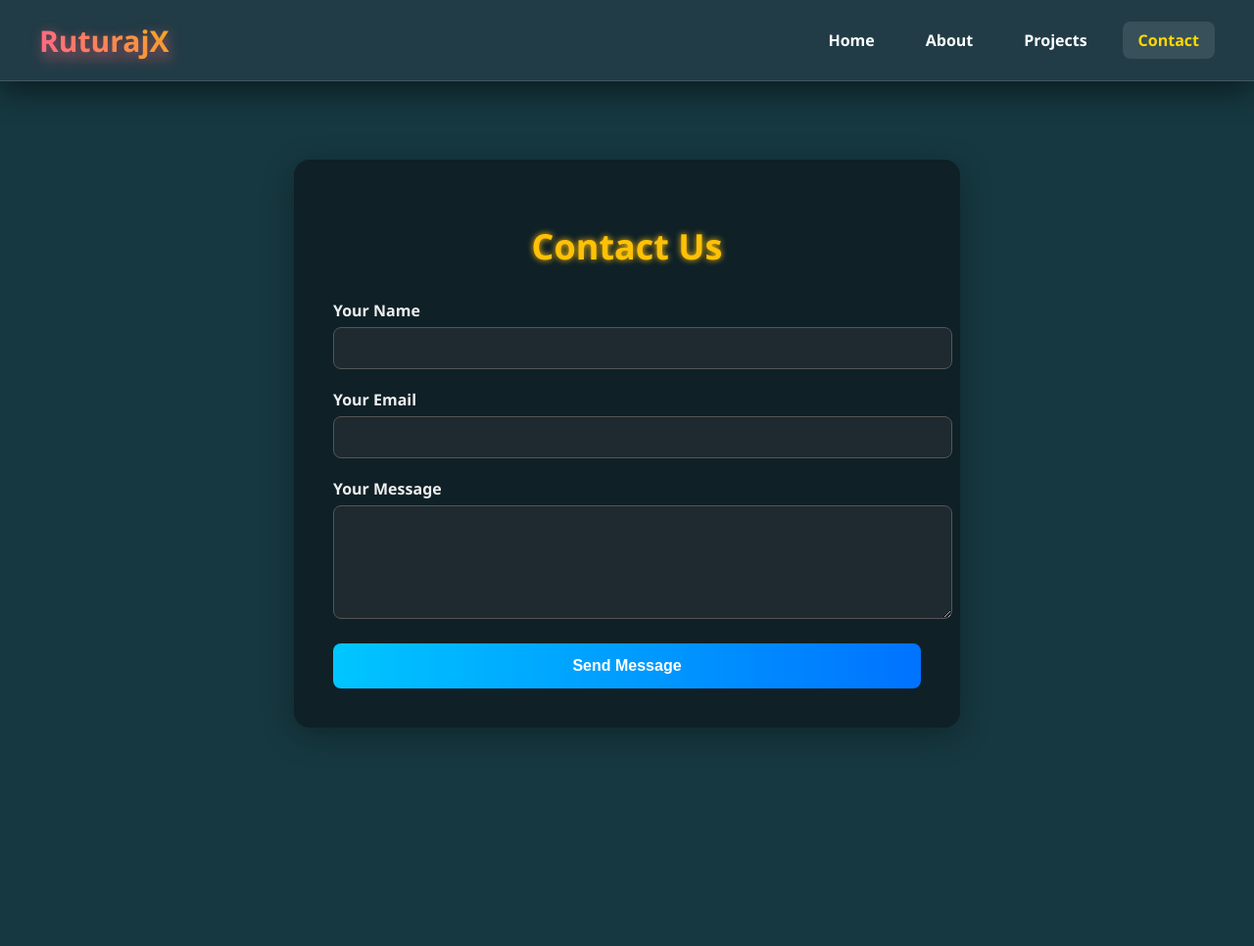
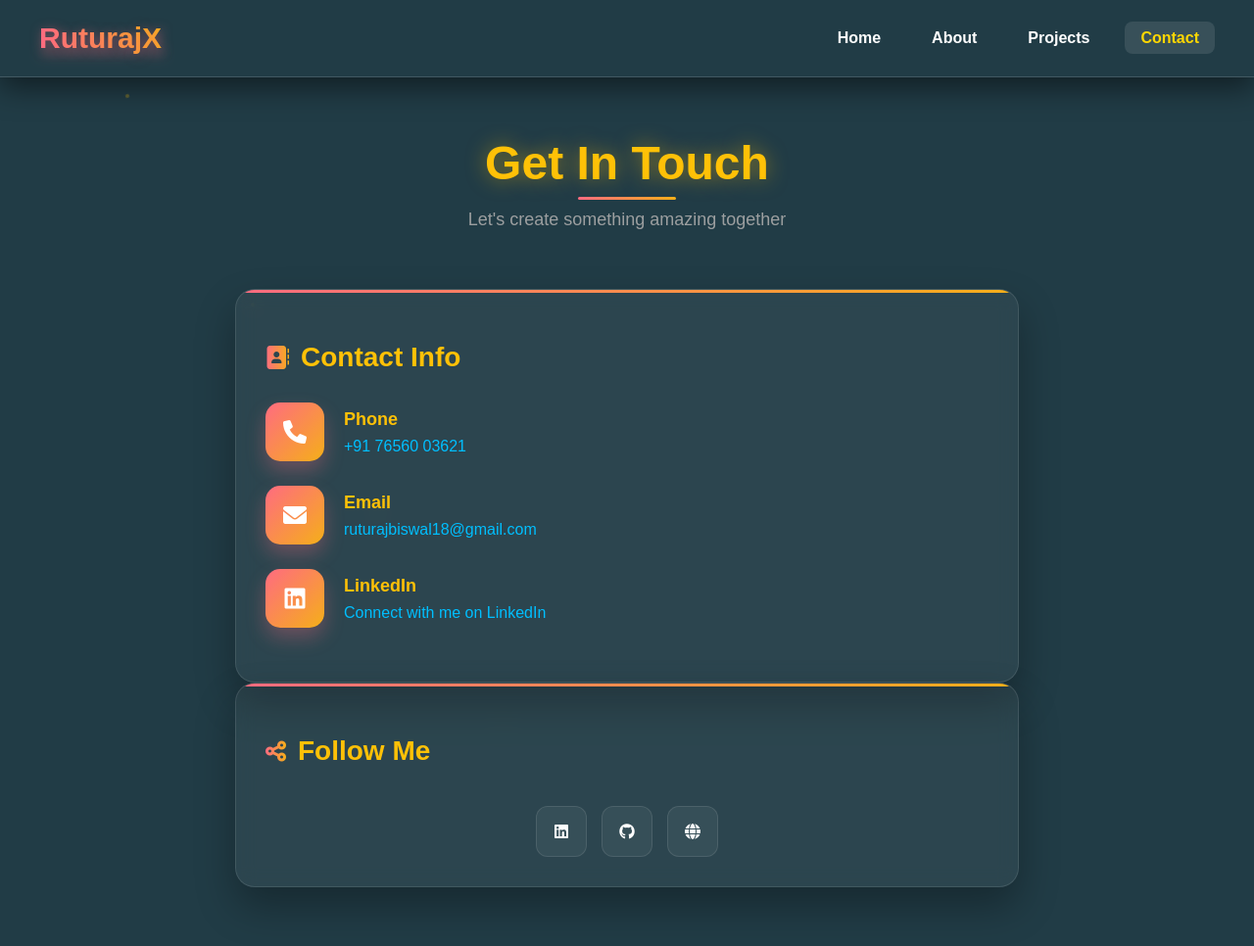
Before and after one commit to ruturaj-biswal/MyPort_folio, a Flask app: page /contact in a window 1280 px wide. Shown: the whole page at 98% size. Before the commit the page ends 746 px from the top, so only its background shows below. Run offline with Flask 3, Linux system fonts and the light colour scheme.

Commit message:
Update contact.html

```diff
--- a/templates/contact.html
+++ b/templates/contact.html
@@ -3,13 +3,14 @@
 <head>
   <meta charset="UTF-8" />
   <title>{{ title }}</title>
-  <link rel="icon" href="./static//images/logo.png">
+  <link rel="icon" href="./static/images/logo.png">
+  <link href="https://cdnjs.cloudflare.com/ajax/libs/font-awesome/6.0.0/css/all.min.css" rel="stylesheet">
   <style>
-
     body {
       margin: 0;
       font-family: 'Poppins', sans-serif;
       background: #213c46;
+      color: #fff;
     }
 
     .navbar-container {
@@ -76,7 +77,249 @@
         gap: 12px;
       }
     }
+
+    .contact-container {
+      max-width: 1200px;
+      margin: 0 auto;
+      padding: 0 24px;
+    }
+
+    h1 {
+      text-align: center;
+      font-size: 48px;
+      color: #ffc107;
+      text-shadow: 0 0 20px rgba(255, 193, 7, 0.5);
+      margin: 60px 0 20px;
+      position: relative;
+    }
+
+    h1::after {
+      content: '';
+      position: absolute;
+      bottom: -10px;
+      left: 50%;
+      transform: translateX(-50%);
+      width: 100px;
+      height: 3px;
+      background: linear-gradient(to right, #ff6b81, #f5af19);
+      border-radius: 2px;
+    }
+
+    .subtitle {
+      text-align: center;
+      font-size: 18px;
+      color: #aaa;
+      margin-bottom: 60px;
+      opacity: 0.9;
+    }
+
+    .contact-content {
+      display: flex;
+      flex-direction: column;
+      gap: 40px;
+      margin-bottom: 60px;
+      max-width: 800px;
+      margin-left: auto;
+      margin-right: auto;
+    }
+
+
+
+    .section-title {
+      font-size: 28px;
+      color: #ffc107;
+      margin-bottom: 30px;
+      display: flex;
+      align-items: center;
+      gap: 12px;
+    }
+
+    .section-title i {
+      font-size: 24px;
+      background: linear-gradient(to right, #ff6b81, #f5af19);
+      background-clip: text;
+      -webkit-background-clip: text;
+      color: transparent;
+      -webkit-text-fill-color: transparent;
+    }
+
+
+
+    .contact-card {
+      background: rgba(255, 255, 255, 0.05);
+      backdrop-filter: blur(10px);
+      border-radius: 20px;
+      padding: 30px;
+      border: 1px solid rgba(255, 255, 255, 0.1);
+      box-shadow: 0 20px 40px rgba(0, 0, 0, 0.3);
+      transition: all 0.3s ease;
+      position: relative;
+      overflow: hidden;
+    }
+
+    .contact-card::before {
+      content: '';
+      position: absolute;
+      top: 0;
+      left: 0;
+      right: 0;
+      height: 3px;
+      background: linear-gradient(to right, #ff6b81, #f5af19);
+    }
+
+    .contact-card:hover {
+      transform: translateY(-5px);
+      box-shadow: 0 25px 50px rgba(0, 0, 0, 0.4);
+      border-color: rgba(255, 255, 255, 0.2);
+    }
+
+    .contact-item {
+      display: flex;
+      align-items: center;
+      gap: 20px;
+      margin-bottom: 25px;
+    }
+
+    .contact-icon {
+      width: 60px;
+      height: 60px;
+      border-radius: 15px;
+      background: linear-gradient(135deg, #ff6b81, #f5af19);
+      display: flex;
+      align-items: center;
+      justify-content: center;
+      font-size: 24px;
+      color: white;
+      box-shadow: 0 10px 20px rgba(255, 107, 129, 0.3);
+    }
+
+    .contact-details h3 {
+      margin: 0 0 8px 0;
+      font-size: 18px;
+      color: #ffc107;
+      font-weight: 600;
+    }
+
+    .contact-details p {
+      margin: 0;
+      color: #ccc;
+      font-size: 16px;
+    }
+
+    .contact-details a {
+      color: #00bfff;
+      text-decoration: none;
+      transition: all 0.3s ease;
+    }
+
+    .contact-details a:hover {
+      color: #ffc107;
+      text-shadow: 0 0 10px rgba(255, 193, 7, 0.5);
+    }
+
+    .social-links {
+      display: flex;
+      gap: 15px;
+      justify-content: center;
+      margin-top: 40px;
+    }
+
+    .social-link {
+      width: 50px;
+      height: 50px;
+      border-radius: 12px;
+      background: rgba(255, 255, 255, 0.05);
+      display: flex;
+      align-items: center;
+      justify-content: center;
+      color: #fff;
+      text-decoration: none;
+      transition: all 0.3s ease;
+      border: 1px solid rgba(255, 255, 255, 0.1);
+    }
+
+    .social-link:hover {
+      background: linear-gradient(135deg, #ff6b81, #f5af19);
+      transform: translateY(-3px);
+      box-shadow: 0 10px 20px rgba(255, 107, 129, 0.4);
+    }
+
+
+
+    @media (max-width: 640px) {
+      h1 {
+        font-size: 36px;
+      }
+
+      .contact-container {
+        padding: 0 20px;
+      }
+
+      .contact-card {
+        padding: 25px 20px;
+      }
+
+      .contact-item {
+        flex-direction: column;
+        text-align: center;
+      }
+
+      .section-title {
+        font-size: 24px;
+        justify-content: center;
+      }
+    }
+
+    /* Floating particles animation */
+    .particles {
+      position: fixed;
+      top: 0;
+      left: 0;
+      width: 100%;
+      height: 100%;
+      pointer-events: none;
+      z-index: -1;
+    }
+
+    .particle {
+      position: absolute;
+      width: 4px;
+      height: 4px;
+      background: rgba(255, 193, 7, 0.3);
+      border-radius: 50%;
+      animation: float 15s infinite linear;
+    }
+
+    @keyframes float {
+      0% {
+        transform: translateY(100vh) rotate(0deg);
+        opacity: 0;
+      }
+      10% {
+        opacity: 1;
+      }
+      90% {
+        opacity: 1;
+      }
+      100% {
+        transform: translateY(-100vh) rotate(360deg);
+        opacity: 0;
+      }
+    }
   </style>
+</head>
+<body>
+  <div class="particles">
+    <div class="particle" style="left: 10%; animation-delay: 0s;"></div>
+    <div class="particle" style="left: 20%; animation-delay: 2s;"></div>
+    <div class="particle" style="left: 30%; animation-delay: 4s;"></div>
+    <div class="particle" style="left: 40%; animation-delay: 6s;"></div>
+    <div class="particle" style="left: 50%; animation-delay: 8s;"></div>
+    <div class="particle" style="left: 60%; animation-delay: 10s;"></div>
+    <div class="particle" style="left: 70%; animation-delay: 12s;"></div>
+    <div class="particle" style="left: 80%; animation-delay: 14s;"></div>
+    <div class="particle" style="left: 90%; animation-delay: 16s;"></div>
+  </div>
 
   <nav class="navbar-container">
     <div class="navbar">
@@ -89,131 +332,71 @@
       </ul>
     </div>
   </nav>
-  </style>
-  <style>
-    body {
-      margin: 0;
-      font-family: 'Segoe UI', sans-serif;
-      background-color: #163840;
-      color: #fff;
-    }
 
-    .container {
-      max-width: 600px;
-      margin: 80px auto;
-      background: #0f2027;
-      padding: 40px;
-      border-radius: 16px;
-      box-shadow: 0 8px 32px rgba(0, 0, 0, 0.3);
-    }
+  <div class="contact-container">
+    <h1>Get In Touch</h1>
+    <p class="subtitle">Let's create something amazing together</p>
 
-    h1 {
-      text-align: center;
-      font-size: 36px;
-      color: #ffc107;
-      text-shadow: 0 0 6px #ffc107;
-      margin-bottom: 30px;
-    }
 
-    form label {
-      display: block;
-      margin-bottom: 6px;
-      font-weight: bold;
-      color: #eee;
-    }
 
-    input,
-    textarea {
-      width: 100%;
-      padding: 12px 15px;
-      margin-bottom: 20px;
-      border-radius: 8px;
-      border: 1px solid #555;
-      background-color: #1e2a30;
-      color: #eee;
-      font-size: 15px;
-      outline: none;
-    }
+    <div class="contact-content">
+      <div class="contact-info-section">
+        <div class="contact-card">
+          <h2 class="section-title">
+            <i class="fas fa-address-book"></i>
+            Contact Info
+          </h2>
 
-    input:focus,
-    textarea:focus {
-      border-color: #00bfff;
-      box-shadow: 0 0 8px #00bfff;
-    }
+          <div class="contact-item">
+            <div class="contact-icon">
+              <i class="fas fa-phone"></i>
+            </div>
+            <div class="contact-details">
+              <h3>Phone</h3>
+              <p><a href="tel:+917656003621">+91 76560 03621</a></p>
+            </div>
+          </div>
 
-    button {
-      width: 100%;
-      background: linear-gradient(to right, #00c6ff, #0072ff);
-      color: white;
-      border: none;
-      padding: 14px;
-      border-radius: 8px;
-      font-size: 16px;
-      cursor: pointer;
-      font-weight: bold;
-      transition: background 0.3s ease;
-    }
+          <div class="contact-item">
+            <div class="contact-icon">
+              <i class="fas fa-envelope"></i>
+            </div>
+            <div class="contact-details">
+              <h3>Email</h3>
+              <p><a href="mailto:ruturajbiswal18@gmail.com">ruturajbiswal18@gmail.com</a></p>
+            </div>
+          </div>
 
-    button:hover {
-      background: linear-gradient(to right, #0072ff, #00c6ff);
-    }
+          <div class="contact-item">
+            <div class="contact-icon">
+              <i class="fab fa-linkedin"></i>
+            </div>
+            <div class="contact-details">
+              <h3>LinkedIn</h3>
+              <p><a href="#">Connect with me on LinkedIn</a></p>
+            </div>
+          </div>
+        </div>
 
-    .message {
-      margin-bottom: 20px;
-      padding: 12px 15px;
-      border-radius: 8px;
-      font-weight: bold;
-    }
-
-    .success {
-      background-color: #d4edda;
-      color: #155724;
-      border: 1px solid #c3e6cb;
-    }
-
-    .danger {
-      background-color: #f8d7da;
-      color: #721c24;
-      border: 1px solid #f5c6cb;
-    }
-
-    @media (max-width: 640px) {
-      .container {
-        margin: 40px 20px;
-        padding: 30px;
-      }
-
-      h1 {
-        font-size: 28px;
-      }
-    }
-  </style>
-</head>
-<body>
-
-  <div class="container">
-    <h1>Contact Us</h1>
-
-    {% with messages = get_flashed_messages(with_categories=true) %}
-      {% if messages %}
-        {% for category, message in messages %}
-          <div class="message {{ category }}">{{ message }}</div>
-        {% endfor %}
-      {% endif %}
-    {% endwith %}
-
-    <form method="POST" action="/contact">
-      <label for="name">Your Name</label>
-      <input type="text" name="name" required />
-
-      <label for="email">Your Email</label>
-      <input type="email" name="email" required />
-
-      <label for="message">Your Message</label>
-      <textarea name="message" rows="5" required></textarea>
-
-      <button type="submit">Send Message</button>
-    </form>
+        <div class="contact-card">
+          <h2 class="section-title">
+            <i class="fas fa-share-alt"></i>
+            Follow Me
+          </h2>
+          <div class="social-links">
+            <a href="https://www.linkedin.com/in/ruturajbiswal1" class="social-link" title="LinkedIn">
+              <i class="fab fa-linkedin"></i>
+            </a>
+            <a href="https://github.com/ruturaj-biswal" class="social-link" title="GitHub">
+              <i class="fab fa-github"></i>
+            </a>
+            <a href="#" class="social-link" title="Portfolio">
+              <i class="fas fa-globe"></i>
+            </a>
+          </div>
+        </div>
+      </div>
+    </div>
   </div>
 
 </body>
```
Lines whose indentation alone changed are shown as unchanged.
